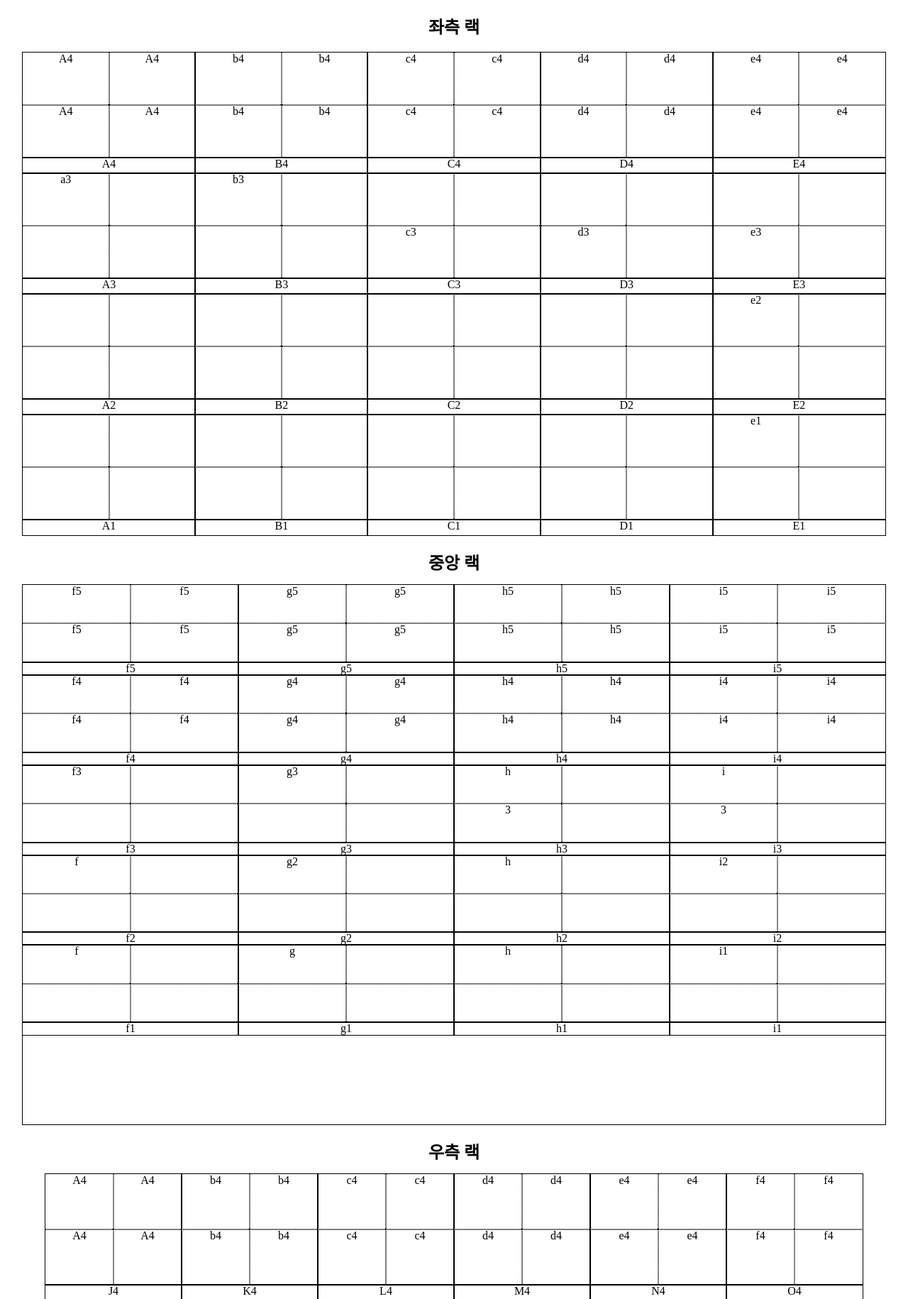
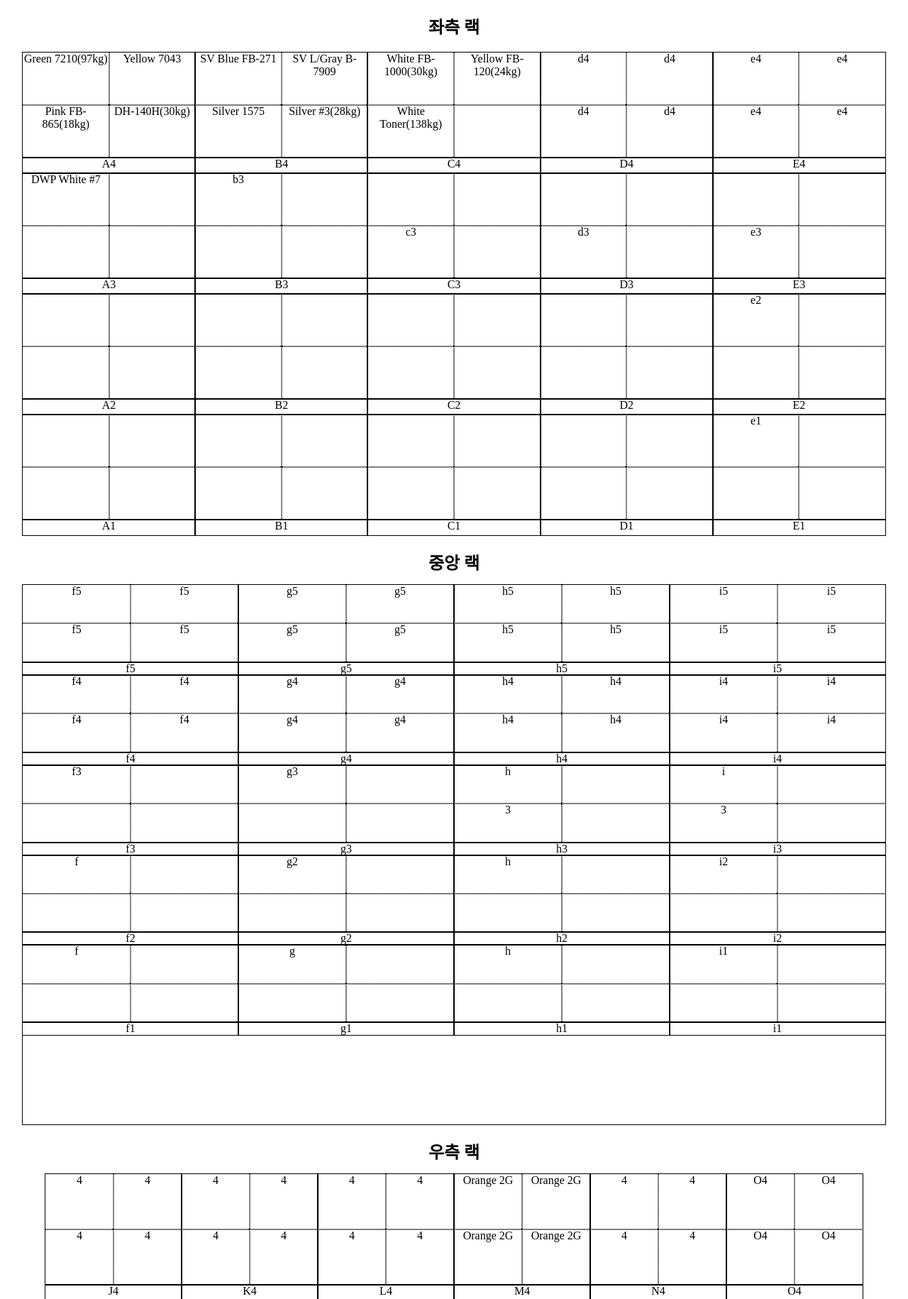
Before and after one commit to YJN0331/wpcjstorage, a plain HTML site: page toxic.html in a window 1280 px wide. Shown: the part 70-1900 px from the top of the page at 71% size. Drawn offline with Linux system fonts and the light colour scheme.

Commit message:
240423 내용추가

```diff
--- a/styles.css
+++ b/styles.css
@@ -40,12 +40,17 @@
     outline: solid black 0.5px;
 }
 
+.toxic {
+    justify-content: center;
+
+}
 .lack {
     display: grid;
     outline: solid black 0.5px;
     grid-template-rows: 1fr 1fr ;
     grid-template-columns: 1fr 1fr ;
     align-items: center;
+    font-size: medium;
 }
 
 .lackname{
--- a/toxic.html
+++ b/toxic.html
@@ -13,24 +13,24 @@
     <div class="toxic" id="leftToxic">
         <!-- 4단 -->
         <div class="lack" id="a4">
-            <div class="can">A4</div>
-            <div class="can">A4</div>
-            <div class="can">A4</div>
-            <div class="can">A4</div>
+            <div class="can">Green 7210(97kg)</div>
+            <div class="can">Yellow 7043</div>
+            <div class="can">Pink FB-865(18kg)</div>
+            <div class="can">DH-140H(30kg)</div>
         </div>
 
         <div class="lack" id="b4">
-            <div class="can">b4</div>
-            <div class="can">b4</div>
-            <div class="can">b4</div>
-            <div class="can">b4</div>
+            <div class="can">SV Blue FB-271</div>
+            <div class="can">SV L/Gray B-7909</div>
+            <div class="can">Silver 1575</div>
+            <div class="can">Silver #3(28kg)</div>
         </div>
 
         <div class="lack" id="c4">
-            <div class="can">c4</div>
-            <div class="can">c4</div>
-            <div class="can">c4</div>
-            <div class="can">c4</div>
+            <div class="can">White FB-1000(30kg)</div>
+            <div class="can">Yellow FB-120(24kg)</div>
+            <div class="can">White Toner(138kg)</div>
+            <div class="can"></div>
         </div>
 
         <div class="lack" id="d4">
@@ -47,32 +47,15 @@
             <div class="can">e4</div>
          </div>
 
-        <!--<div class="lack" id="f4">
-            <div class="can">f4</div>
-            <div class="can">f4</div>
-            <div class="can">f4</div>
-            <div class="can">f4</div>
-        </div>
-
-
-        <div class="lack" id="g4">
-            <div class="can">g4</div>
-            <div class="can"></div>
-            <div class="can"></div>
-            <div class="can"></div>
-        </div>         -->
-
         <div class="lackname">A4</div>
         <div class="lackname">B4</div>
         <div class="lackname">C4</div>
         <div class="lackname">D4</div>
         <div class="lackname">E4</div>
-        <!-- <div class="lackname">F4</div>
-        <div class="lackname">G4</div> -->
 
         <!-- 3단 -->
         <div class="lack">
-            <div class="can">a3</div>
+            <div class="can">DWP White #7</div>
             <div class="can"></div>
             <div class="can"></div>
             <div class="can"></div>
@@ -101,26 +84,13 @@
             <div class="can">e3</div>
             <div class="can"></div>
         </div>
-        <!-- <div class="lack">
-            <div class="can"></div>
-            <div class="can"></div>
-            <div class="can">f3</div>
-            <div class="can"></div>
-        </div>
-        <div class="lack">
-            <div class="can"></div>
-            <div class="can"></div>
-            <div class="can">g3</div>
-            <div class="can"></div>
-        </div> -->
+
 
         <div class="lackname">A3</div>
         <div class="lackname">B3</div>
         <div class="lackname">C3</div>
         <div class="lackname">D3</div>
         <div class="lackname">E3</div>
-        <!-- <div class="lackname">F3</div>
-        <div class="lackname">G3</div> -->
 
         <!-- 2단 -->
         <div class="lack">
@@ -153,26 +123,16 @@
             <div class="can"></div>
             <div class="can"></div>
         </div>
-        <!-- <div class="lack">
-            <div class="can"></div>
-            <div class="can"></div>
-            <div class="can"></div>
-            <div class="can"></div>
-        </div>
-        <div class="lack">
-            <div class="can"></div>
-            <div class="can"></div>
-            <div class="can"></div>
-            <div class="can"></div>
-        </div> -->
+
 
         <div class="lackname">A2</div>
         <div class="lackname">B2</div>
         <div class="lackname">C2</div>
         <div class="lackname">D2</div>
         <div class="lackname">E2</div>
-        <!-- <div class="lackname">F2</div>
-        <div class="lackname">G2</div> -->
+
+
+
         <!-- 1단 -->
         <div class="lack">
             <div class="can"></div>
@@ -204,30 +164,18 @@
             <div class="can"></div>
             <div class="can"></div>
         </div>
-        <!-- <div class="lack">
-            <div class="can"></div>
-            <div class="can"></div>
-            <div class="can"></div>
-            <div class="can"></div>
-        </div>
-        <div class="lack">
-            <div class="can"></div>
-            <div class="can"></div>
-            <div class="can"></div>
-            <div class="can"></div>
-        </div> -->
 
         <div class="lackname">A1</div>
         <div class="lackname">B1</div>
         <div class="lackname">C1</div>
         <div class="lackname">D1</div>
         <div class="lackname">E1</div>
-        <!-- <div class="lackname">F1</div>
-        <div class="lackname">G1</div> -->
+
 
     </div>
 
     <div class="outLine"><h2>중앙 랙</h2></div>
+
     <div class="toxic" id="midToxic">
         <!-- 5단 -->
         <div class="lack" id="f5">
@@ -397,46 +345,46 @@
 
     <div class="toxic" id="rightToxic">
         <!-- 4단 -->
-        <div class="lack" id="a4">
-            <div class="can">A4</div>
-            <div class="can">A4</div>
-            <div class="can">A4</div>
-            <div class="can">A4</div>
+        <div class="lack" id="J4">
+            <div class="can">4</div>
+            <div class="can">4</div>
+            <div class="can">4</div>
+            <div class="can">4</div>
         </div>
 
-        <div class="lack" id="b4">
-            <div class="can">b4</div>
-            <div class="can">b4</div>
-            <div class="can">b4</div>
-            <div class="can">b4</div>
+        <div class="lack" id="K4">
+            <div class="can">4</div>
+            <div class="can">4</div>
+            <div class="can">4</div>
+            <div class="can">4</div>
         </div>
 
-        <div class="lack" id="c4">
-            <div class="can">c4</div>
-            <div class="can">c4</div>
-            <div class="can">c4</div>
-            <div class="can">c4</div>
+        <div class="lack" id="L4">
+            <div class="can">4</div>
+            <div class="can">4</div>
+            <div class="can">4</div>
+            <div class="can">4</div>
         </div>
 
-        <div class="lack" id="d4">
-            <div class="can">d4</div>
-            <div class="can">d4</div>
-            <div class="can">d4</div>
-            <div class="can">d4</div>
+        <div class="lack" id="M4">
+            <div class="can">Orange 2G</div>
+            <div class="can">Orange 2G</div>
+            <div class="can">Orange 2G</div>
+            <div class="can">Orange 2G</div>
         </div>
 
-         <div class="lack" id="e4">
-            <div class="can">e4</div>
-            <div class="can">e4</div>
-            <div class="can">e4</div>
-            <div class="can">e4</div>
+         <div class="lack" id="N4">
+            <div class="can">4</div>
+            <div class="can">4</div>
+            <div class="can">4</div>
+            <div class="can">4</div>
          </div>
 
-        <div class="lack" id="f4">
-            <div class="can">f4</div>
-            <div class="can">f4</div>
-            <div class="can">f4</div>
-            <div class="can">f4</div>
+        <div class="lack" id="O4">
+            <div class="can">O4</div>
+            <div class="can">O4</div>
+            <div class="can">O4</div>
+            <div class="can">O4</div>
         </div>
 
         <div class="lackname">J4</div>
```
